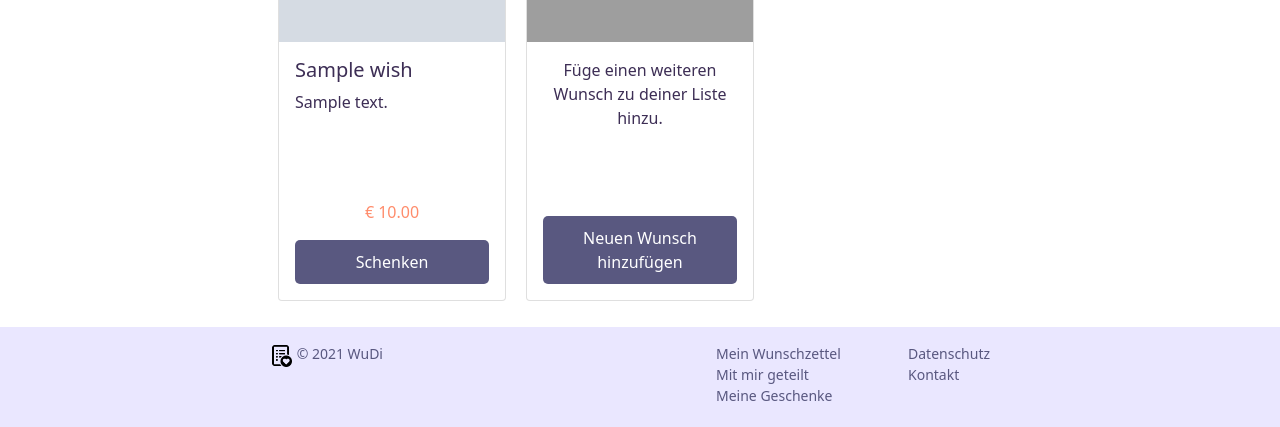
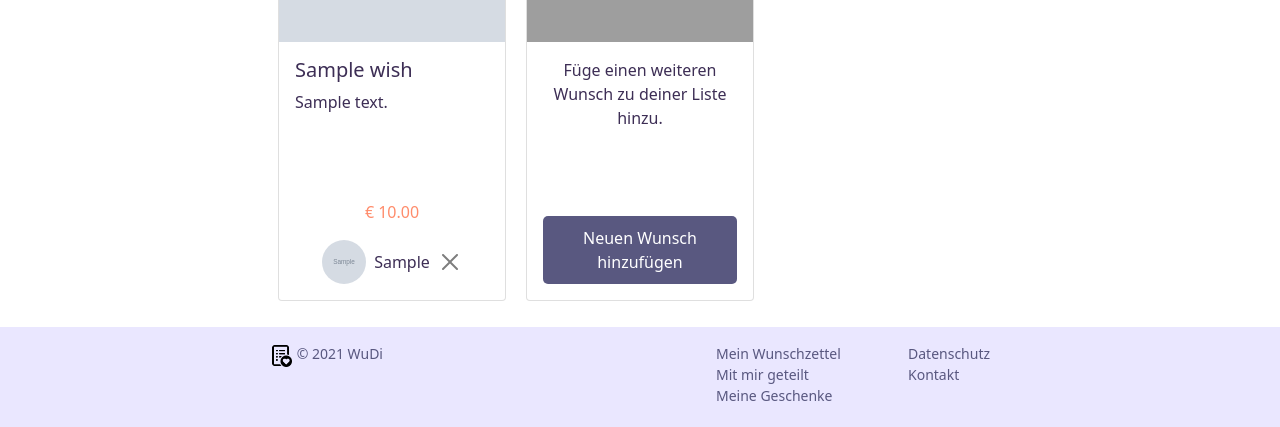
Before and after one commit to allokz/django-wishlist, a Django app: template templates/wishlist.html in a window 1280 px wide. Shown: the part 393-820 px from the top of the page. Run offline with Django 3.2, Linux system fonts and the light colour scheme; tables that the repository leaves empty hold one stand-in row (values such as "Sample post"); the template is opened without the code that fills it: values that come from a table or form of the project are taken from there, most other values are stand-ins (such as "Sample title", 1, 10 or a date in 2020); grey boxes marked "Sample" are stand-in pictures; some libraries are stand-ins or nearby versions; grey boxes are pictures that could not be loaded.

Commit message:
updated wishlist template to show gifter if available

```diff
--- a/templates/wishlist.html
+++ b/templates/wishlist.html
@@ -33,8 +33,14 @@
                     <a href="{{ wish.get_absolute_url }}/update" class="button button-secondary text-center ms-auto">Bearbeiten</a>
                     <a href="{{ wish.get_absolute_url }}/delete" class="button button-red text-center me-auto"><i class="fas fa-trash-alt"></i></a>
                 </div>
+                {% elif wish.gifter %}
+                <div class="hstack">
+                    <img src="{{ wish.image.url }}" class="rounded-circle profile-img ms-auto">
+                    <span class="ms-2 me-2">{{ wish.gifter.first_name }}</span>
+                    <a href="{{ wish.get_absolute_url }}/cancel" class="btn-close me-auto"></a>
+                </div>
                 {% else %}
-                <a href="#" class="button button-secondary text-center">Schenken</a>
+                <a href="{{ wish.get_absolute_url }}/reserve" class="button button-secondary text-center">Schenken</a>
                 {% endif %}
             </div>
         </div>
```
